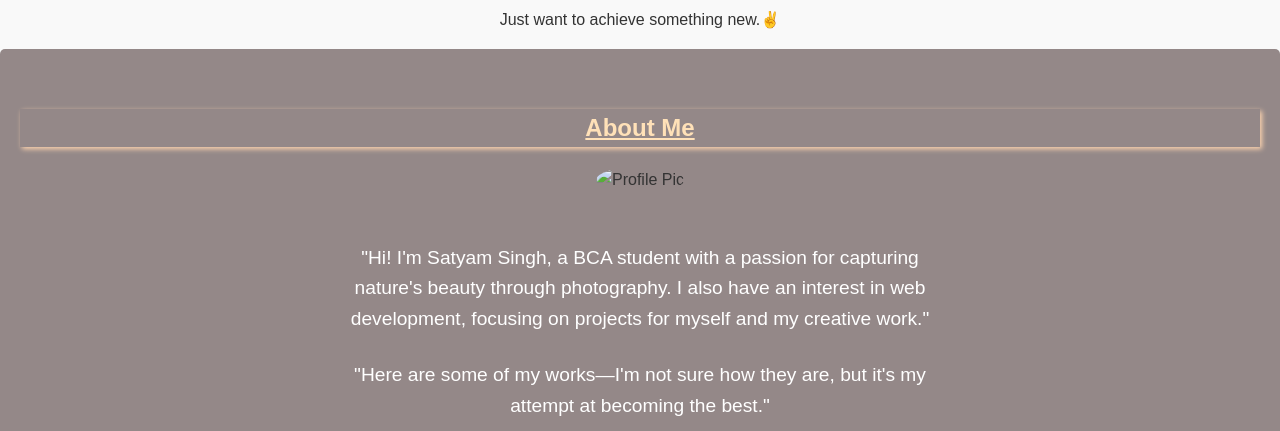
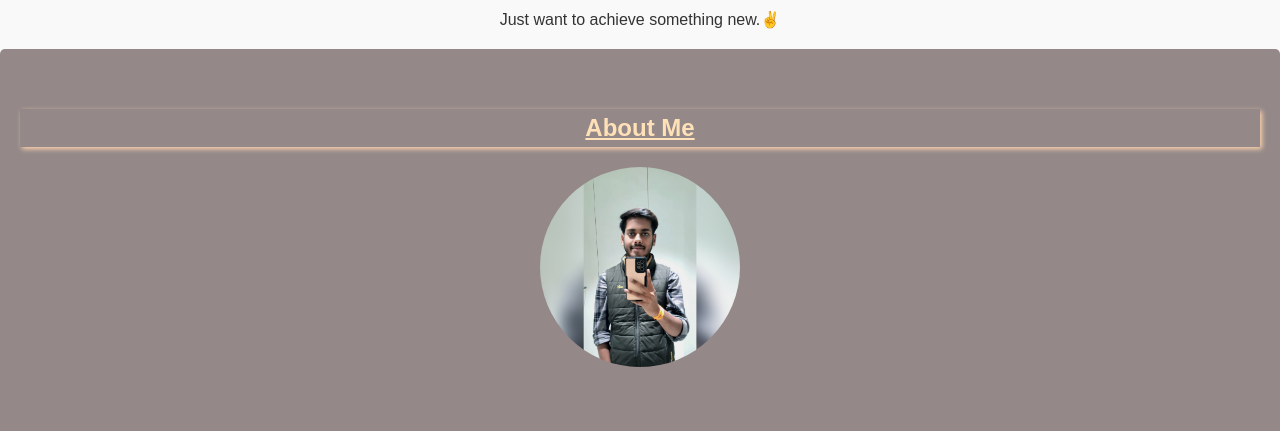
Before and after one commit to Satyamsingh2417/Introduction, a plain HTML site: page index.html in a window 1280 px wide. Shown: the part 360-791 px from the top of the page. Drawn offline with Linux system fonts and the light colour scheme; a script that the page names is missing.

Commit message:
Added Profile

```diff
--- a/index.html
+++ b/index.html
@@ -34,7 +34,7 @@
     <section id="about">
       <h2>About Me</h2>
       <div class="about-content">
-        <img src="ProfilePic.jpg" alt="Profile Pic" />
+        <img src="Profile Pic.jpg" alt="Profile Pic" />
 
         <p>"Hi! I'm Satyam Singh, a BCA student with a passion for capturing nature's beauty through photography. I also have an interest in web development, focusing on projects for myself and my creative work."
         </p>
```
Also changed, not shown: Profile Pic.jpg (added).
